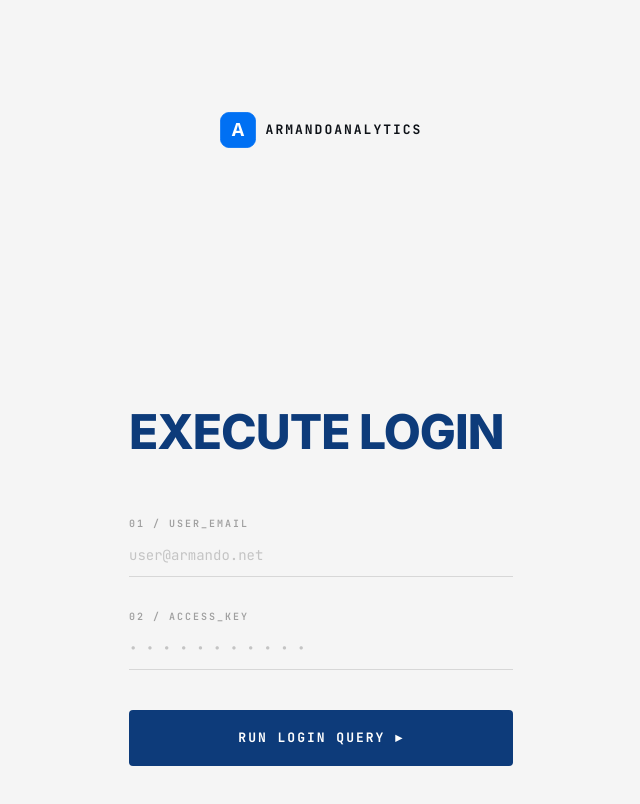
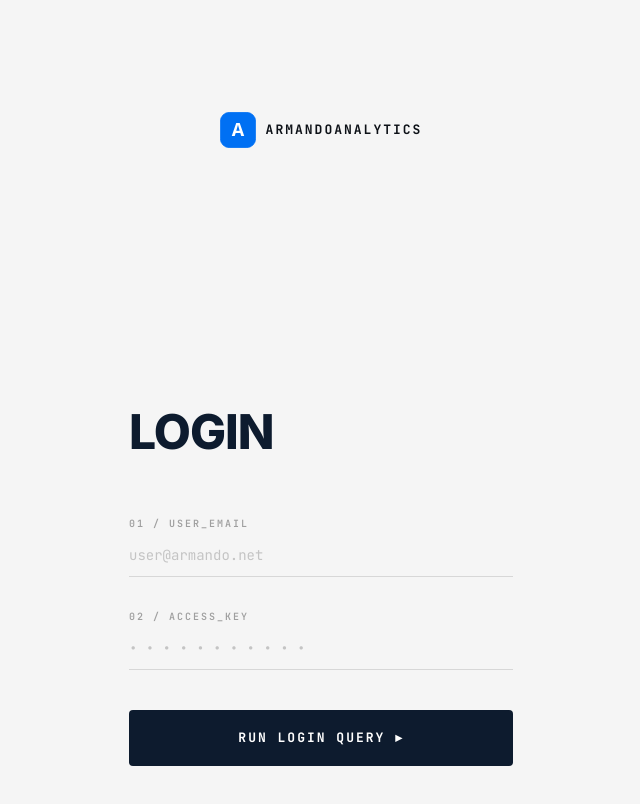
Before and after one commit to ArmandoCarrillo91/armandoanalytics, a Next.js app: page /login in a window 1280 px wide. Shown: the top 804 px of the page, without its empty margins (319-959 px from the left). Built offline with nearby package versions, Linux system fonts and the light colour scheme.

Commit message:
style: LOGIN headline, dark navy #0D1B2E
Co-Authored-By: Claude Opus 4.6 <noreply@anthropic.com>

```diff
--- a/src/app/login/page.tsx
+++ b/src/app/login/page.tsx
@@ -95,12 +95,12 @@ export default function LoginPage() {
             style={{
               fontSize: 48,
               fontWeight: 800,
-              color: '#0D3B7A',
+              color: '#0D1B2E',
               letterSpacing: -1,
               margin: 0,
             }}
           >
-            EXECUTE LOGIN
+            LOGIN
           </h1>
         </div>
 
@@ -231,7 +231,7 @@ export default function LoginPage() {
             style={{
               marginTop: 40,
               width: '100%',
-              background: '#0D3B7A',
+              background: '#0D1B2E',
               color: '#FFFFFF',
               border: 'none',
               borderRadius: 4,
@@ -245,7 +245,7 @@ export default function LoginPage() {
               transition: 'background 0.2s ease',
             }}
             onMouseEnter={(e) => {
-              if (!loading) e.currentTarget.style.background = '#0a2f63'
+              if (!loading) e.currentTarget.style.background = '#162744'
             }}
             onMouseLeave={(e) => {
               if (!loading) e.currentTarget.style.background = '#0D3B7A'
```
Also changed, not shown: 1 other file (tests, documents, lock files or other folders).
